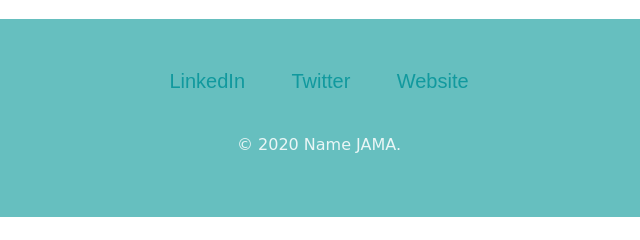
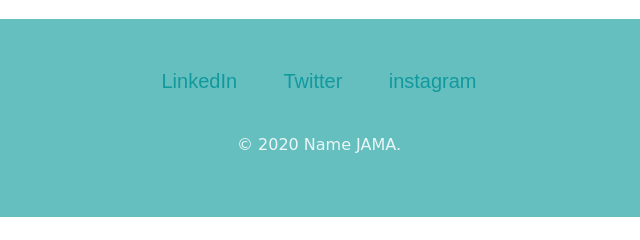
Before and after one commit to jama-coder/my-site, a plain HTML site: page index.html in a window 1280 px wide. Shown: the part 3588-3828 px from the top of the page, 321-961 px from the left. Drawn offline with Linux system fonts and the light colour scheme; a web font is replaced by a local one.

Commit message:
Update index.html

```diff
--- a/index.html
+++ b/index.html
@@ -52,7 +52,7 @@
     <div class="bottom-container">
   <a class="footer-link" href="https://www.linkedin.com/">LinkedIn</a>
   <a class="footer-link" href="https://twitter.com/">Twitter</a>
-  <a class="footer-link" href="https://www.instagram.com/">Website</a>
+  <a class="footer-link" href="https://www.instagram.com/">instagram</a>
   <p class="copyright">© 2020 Name JAMA.</p>
 </div>
 
```
